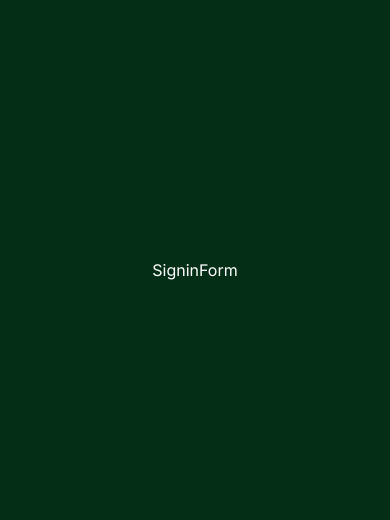
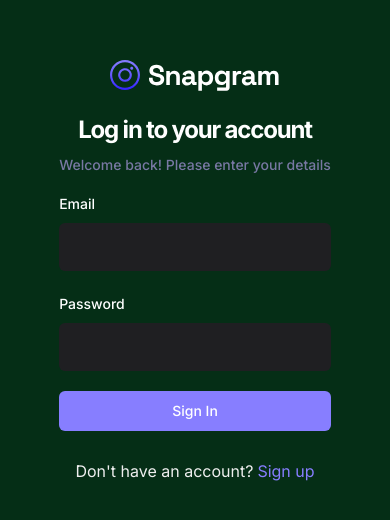
Before and after one commit to amaury14/greenzone, a React (Vite) app: page /sign-in in a window 390 px wide. Shown: the part 152-672 px from the top of the page. Built offline with nearby package versions, Linux system fonts and the light colour scheme; no server answers.

Commit message:
Added sign in layout and logic

```diff
--- a/src/_auth/forms/SigninForm.tsx
+++ b/src/_auth/forms/SigninForm.tsx
@@ -1,8 +1,106 @@
-import React from 'react'
+import * as z from 'zod'
+import { zodResolver } from '@hookform/resolvers/zod'
+import { Link } from 'react-router-dom'
+import {
+  Form, FormControl, FormField, FormItem, FormLabel, FormMessage,
+} from '@/components/ui/form'
+import { Input } from '@/components/ui/input'
+import { Button } from '@/components/ui/button'
+import { useToast } from '@/components/ui/use-toast'
+import { useForm } from 'react-hook-form'
+import { useNavigate } from 'react-router-dom'
+
+import Loader from '../../components/shared/Loader'
+import { SigninValidation } from '../../lib/validation/index'
+import { useSignInAccount } from '../../lib/react-query/queriesAndMutations'
+import { useUserContext } from '@/context/AuthContext'
 
 const SigninForm = () => {
+  const { toast } = useToast()
+  const navigate = useNavigate()
+
+  const { checkAuthUser } = useUserContext()
+
+  const { mutateAsync: signInAccount, isPending: isSigningIn } = useSignInAccount()
+
+  // 1. Define your form.
+  const form = useForm<z.infer<typeof SigninValidation>>({
+    resolver: zodResolver(SigninValidation),
+    defaultValues: {
+      email: '',
+      password: ''
+    },
+  })
+
+  // 2. Define a submit handler.
+  async function onSubmit(values: z.infer<typeof SigninValidation>) {
+    const session = await signInAccount({ email: values.email, password: values.password })
+    if (!session) {
+      return toast({ title: 'Sign in failed. Please try again.' })
+    }
+
+    const isLoggedIn = await checkAuthUser()
+
+    if (isLoggedIn) {
+      form.reset()
+      navigate('/')
+    } else {
+      return toast({ title: 'Sign in failed. Please try again.' })
+    }
+
+  }
+
   return (
-    <div>SigninForm</div>
+    <Form {...form}>
+      <div className='sm:w-420 flex-center flex-col'>
+        <img src='/assets/images/logo.svg' />
+
+        <h2 className='h3-bold md:h2-bold pt-5 sm:pt-12'>Log in to your account</h2>
+        <p className='text-light-3 small-medium md:base-regular mt-2'>Welcome back! Please enter your details</p>
+
+        <form onSubmit={form.handleSubmit(onSubmit)} className='flex flex-col gap-5 w-full mt-4'>
+          <FormField
+            control={form.control}
+            name='email'
+            render={({ field }) => (
+              <FormItem>
+                <FormLabel>Email</FormLabel>
+                <FormControl>
+                  <Input type='email' className='shad-input' {...field} />
+                </FormControl>
+                <FormMessage />
+              </FormItem>
+            )}
+          />
+          <FormField
+            control={form.control}
+            name='password'
+            render={({ field }) => (
+              <FormItem>
+                <FormLabel>Password</FormLabel>
+                <FormControl>
+                  <Input type='password' className='shad-input' {...field} />
+                </FormControl>
+                <FormMessage />
+              </FormItem>
+            )}
+          />
+          <Button type='submit' className='shad-button_primary'>
+            {isSigningIn ? (
+              <div className='flex-center gap-2'>
+                <Loader /> Loading...
+              </div>
+            ) : (
+              'Sign In'
+            )}
+          </Button>
+          <p className='text-small-regular text-light-2 text-center mt-2'>
+            Don't have an account?
+            <Link to='/sign-up' className='text-primary-500 text-small-semibold ml-1'>Sign up</Link>
+          </p>
+        </form>
+      </div>
+    </Form>
   )
 }
 
--- a/src/_auth/forms/SignupForm.tsx
+++ b/src/_auth/forms/SignupForm.tsx
@@ -1,25 +1,25 @@
-import * as z from "zod"
-import { zodResolver } from "@hookform/resolvers/zod"
+import * as z from 'zod'
+import { zodResolver } from '@hookform/resolvers/zod'
 import { Link } from 'react-router-dom'
 import {
   Form, FormControl, FormField, FormItem, FormLabel, FormMessage,
-} from "@/components/ui/form"
-import { Input } from "@/components/ui/input"
-import { Button } from "@/components/ui/button"
-import { useToast } from "@/components/ui/use-toast"
-import { useForm } from "react-hook-form"
+} from '@/components/ui/form'
+import { Input } from '@/components/ui/input'
+import { Button } from '@/components/ui/button'
+import { useToast } from '@/components/ui/use-toast'
+import { useForm } from 'react-hook-form'
 import { useNavigate } from 'react-router-dom'
 
 import Loader from '../../components/shared/Loader'
 import { SignupValidation } from '../../lib/validation/index'
 import { useCreateUserAccount, useSignInAccount } from '../../lib/react-query/queriesAndMutations'
-import { useUserContext } from "@/context/AuthContext"
+import { useUserContext } from '@/context/AuthContext'
 
 const SignupForm = () => {
   const { toast } = useToast()
   const navigate = useNavigate()
 
-  const { checkAuthUser, isLoading: isUserLoading } = useUserContext()
+  const { checkAuthUser } = useUserContext()
 
   const { mutateAsync: createUserAccount, isPending: isCreatingAccount } = useCreateUserAccount()
 
@@ -63,21 +63,21 @@
 
   return (
     <Form {...form}>
-      <div className="sm:w-420 flex-center flex-col">
-        <img src="/assets/images/logo.svg" />
+      <div className='sm:w-420 flex-center flex-col'>
+        <img src='/assets/images/logo.svg' />
 
-        <h2 className="h3-bold md:h2-bold pt-5 sm:pt-12">Create a new account</h2>
-        <p className="text-light-3 small-medium md:base-regular mt-2">To use GreenZone, please enter your details</p>
+        <h2 className='h3-bold md:h2-bold pt-5 sm:pt-12'>Create a new account</h2>
+        <p className='text-light-3 small-medium md:base-regular mt-2'>To use GreenZone, please enter your details</p>
 
-        <form onSubmit={form.handleSubmit(onSubmit)} className="flex flex-col gap-5 w-full mt-4">
+        <form onSubmit={form.handleSubmit(onSubmit)} className='flex flex-col gap-5 w-full mt-4'>
           <FormField
             control={form.control}
-            name="name"
+            name='name'
             render={({ field }) => (
               <FormItem>
                 <FormLabel>Name</FormLabel>
                 <FormControl>
-                  <Input type="text" className="shad-input" {...field} />
+                  <Input type='text' className='shad-input' {...field} />
                 </FormControl>
                 <FormMessage />
               </FormItem>
@@ -85,12 +85,12 @@
           />
           <FormField
             control={form.control}
-            name="username"
+            name='username'
             render={({ field }) => (
               <FormItem>
                 <FormLabel>Username</FormLabel>
                 <FormControl>
-                  <Input type="text" className="shad-input" {...field} />
+                  <Input type='text' className='shad-input' {...field} />
                 </FormControl>
                 <FormMessage />
               </FormItem>
@@ -98,12 +98,12 @@
           />
           <FormField
             control={form.control}
-            name="email"
+            name='email'
             render={({ field }) => (
               <FormItem>
                 <FormLabel>Email</FormLabel>
                 <FormControl>
-                  <Input type="email" className="shad-input" {...field} />
+                  <Input type='email' className='shad-input' {...field} />
                 </FormControl>
                 <FormMessage />
               </FormItem>
@@ -111,29 +111,29 @@
           />
           <FormField
             control={form.control}
-            name="password"
+            name='password'
             render={({ field }) => (
               <FormItem>
                 <FormLabel>Password</FormLabel>
                 <FormControl>
-                  <Input type="password" className="shad-input" {...field} />
+                  <Input type='password' className='shad-input' {...field} />
                 </FormControl>
                 <FormMessage />
               </FormItem>
             )}
           />
-          <Button type="submit" className="shad-button_primary">
+          <Button type='submit' className='shad-button_primary'>
             {isCreatingAccount || isSigningIn ? (
-              <div className="flex-center gap-2">
+              <div className='flex-center gap-2'>
                 <Loader /> Loading...
               </div>
             ) : (
-              "Sign up"
+              'Sign Up'
             )}
           </Button>
-          <p className="text-small-regular text-light-2 text-center mt-2">
+          <p className='text-small-regular text-light-2 text-center mt-2'>
             Already have an account?
-            <Link to="/sign-in" className="text-primary-500 text-small-semibold ml-1">Log in</Link>
+            <Link to='/sign-in' className='text-primary-500 text-small-semibold ml-1'>Log in</Link>
           </p>
         </form>
       </div>
--- a/src/lib/validation/index.ts
+++ b/src/lib/validation/index.ts
@@ -6,3 +6,8 @@
     email: z.string().email(),
     password: z.string().min(8, { message: 'Password must be at least 8 characters.'})
 })
+
+export const SigninValidation = z.object({
+    email: z.string().email(),
+    password: z.string().min(8, { message: 'Password must be at least 8 characters.'})
+})
```
